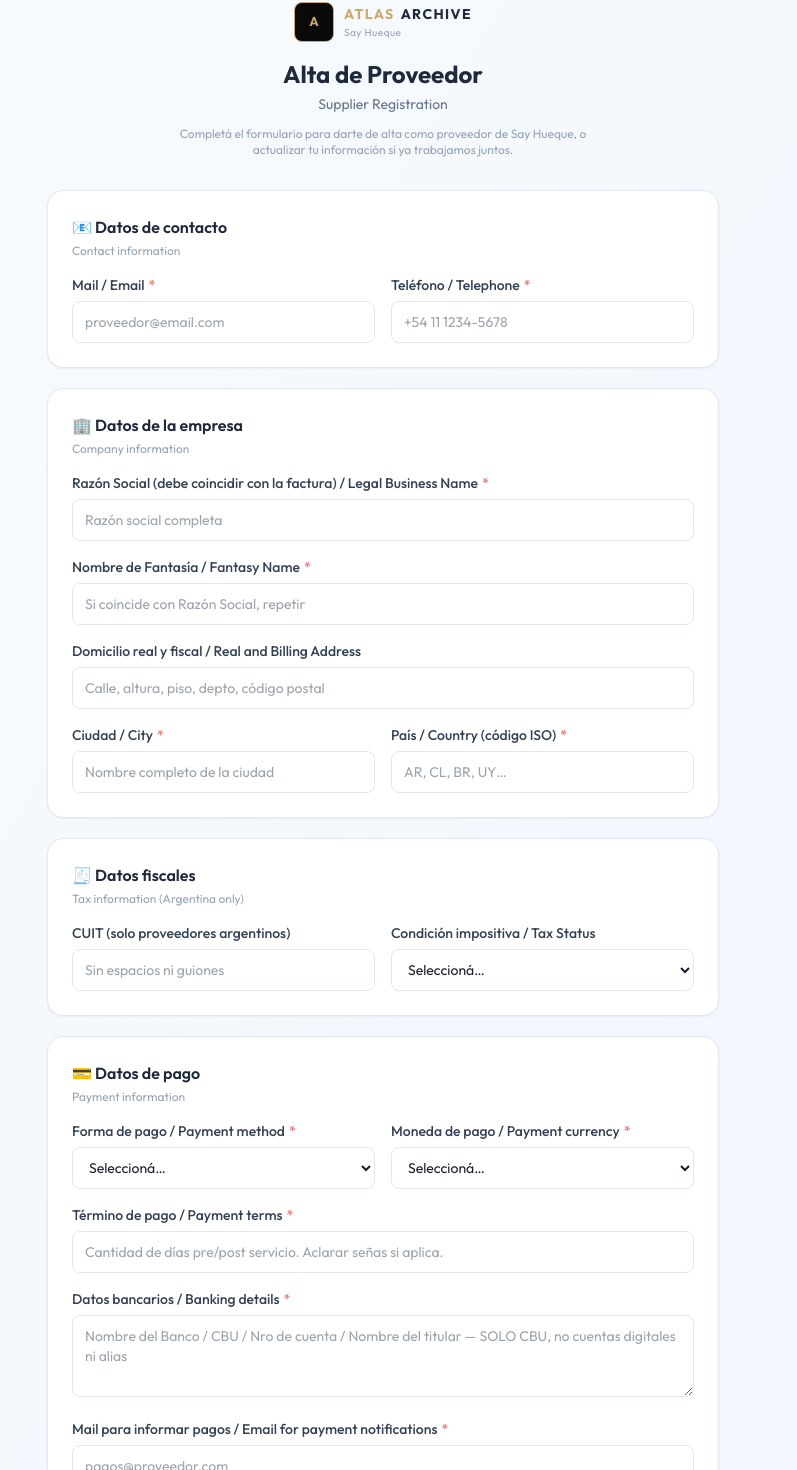
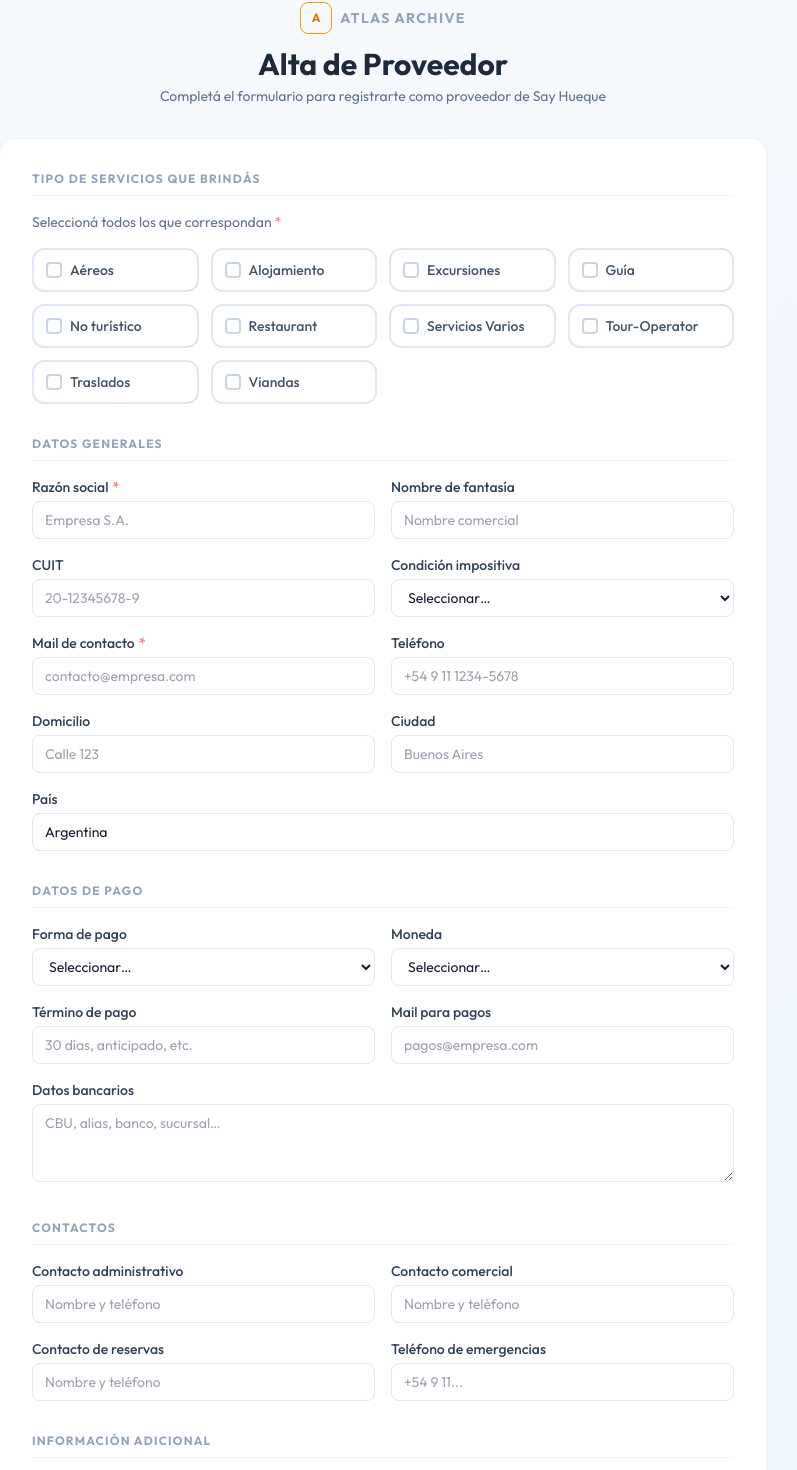
Before and after one commit to martinkSH/Tickets-BBDD, a Next.js app: page /alta-proveedor in a window 1280 px wide. Shown: the part 38-1508 px from the top of the page, without its empty margins (257-1054 px from the left). Built offline with nearby package versions, Linux system fonts and the light colour scheme.

Commit message:
Update page.tsx

```diff
--- a/app/alta-proveedor/page.tsx
+++ b/app/alta-proveedor/page.tsx
@@ -1,218 +1,224 @@
 'use client'
 
 import { useState } from 'react'
+import { createClient } from '@/lib/supabase/client'
+
+const SERVICIOS = [
+  'Aéreos',
+  'Alojamiento',
+  'Excursiones',
+  'Guía',
+  'No turístico',
+  'Restaurant',
+  'Servicios Varios',
+  'Tour-Operator',
+  'Traslados',
+  'Viandas',
+]
+
+const inputCls = "w-full border border-slate-200 rounded-lg px-3 py-2 text-sm focus:outline-none focus:ring-2 focus:ring-blue-500 bg-white"
+const labelCls = "block text-sm font-medium text-slate-700 mb-1"
 
 type Step = 'form' | 'success'
-
-const inputCls = "w-full border border-slate-200 rounded-lg px-3 py-2.5 text-sm focus:outline-none focus:ring-2 focus:ring-blue-500 bg-white"
-const labelCls = "block text-sm font-medium text-slate-700 mb-1.5"
-
-function Field({ label, req, children }: { label: string; req?: boolean; children: React.ReactNode }) {
-  return (
-    <div>
-      <label className={labelCls}>{label}{req && <span className="text-red-400 ml-1">*</span>}</label>
-      {children}
-    </div>
-  )
-}
-
-function Section({ title, sub, children }: { title: string; sub?: string; children: React.ReactNode }) {
-  return (
-    <div className="bg-white rounded-2xl border border-slate-200 p-6 shadow-sm">
-      <h2 className="text-base font-semibold text-slate-800 mb-1">{title}</h2>
-      {sub && <p className="text-xs text-slate-400 mb-4">{sub}</p>}
-      <div className="grid grid-cols-1 md:grid-cols-2 gap-4">{children}</div>
-    </div>
-  )
-}
 
 export default function AltaProveedorPage() {
   const [step, setStep] = useState<Step>('form')
   const [loading, setLoading] = useState(false)
   const [error, setError] = useState('')
   const [form, setForm] = useState({
-    mail_contacto: '', razon_social: '', nombre_fantasia: '',
-    domicilio: '', ciudad: '', pais: '', telefono: '',
-    cuit: '', condicion_impositiva: '',
-    forma_pago: '', moneda_pago: '', termino_pago: '', datos_bancarios: '', mail_pagos: '',
-    contacto_admin: '', contacto_comercial: '', contacto_reservas: '', telefono_emergencias: '',
+    razon_social: '', nombre_fantasia: '', cuit: '',
+    condicion_impositiva: '', mail_contacto: '', telefono: '',
+    domicilio: '', ciudad: '', pais: 'Argentina',
+    forma_pago: '', moneda_pago: '', termino_pago: '',
+    datos_bancarios: '', mail_pagos: '',
+    contacto_admin: '', contacto_comercial: '', contacto_reservas: '',
+    telefono_emergencias: '', comentario: '',
   })
+  const [servicios, setServicios] = useState<string[]>([])
+
   const set = (k: keyof typeof form) => (e: React.ChangeEvent<HTMLInputElement | HTMLTextAreaElement | HTMLSelectElement>) =>
     setForm(f => ({ ...f, [k]: e.target.value }))
 
-  const submit = async (e: React.FormEvent) => {
-    e.preventDefault()
-    if (!form.mail_contacto || !form.razon_social || !form.nombre_fantasia || !form.ciudad || !form.pais || !form.telefono || !form.contacto_admin) {
-      setError('Por favor completá todos los campos obligatorios.'); return
+  const toggleServicio = (s: string) =>
+    setServicios(prev => prev.includes(s) ? prev.filter(x => x !== s) : [...prev, s])
+
+  const handleSubmit = async () => {
+    if (!form.razon_social || !form.mail_contacto) {
+      setError('Completá al menos razón social y mail de contacto.'); return
     }
-    setLoading(true); setError('')
-    const res = await fetch('/api/proveedores', {
-      method: 'POST', headers: { 'Content-Type': 'application/json' },
-      body: JSON.stringify(form),
-    })
-    const data = await res.json()
-    if (!res.ok) { setError(data.error || 'Error al enviar'); setLoading(false); return }
+    if (servicios.length === 0) {
+      setError('Seleccioná al menos un tipo de servicio.'); return
+    }
+    setError(''); setLoading(true)
+    const sb = createClient()
+    const { error: err } = await sb.from('proveedores').insert({ ...form, servicios })
+    setLoading(false)
+    if (err) { setError('Error al guardar: ' + err.message); return }
     setStep('success')
-    setLoading(false)
   }
 
   if (step === 'success') return (
-    <div className="min-h-screen bg-gradient-to-br from-slate-50 to-blue-50 flex items-center justify-center p-4">
-      <div className="bg-white rounded-2xl shadow-lg p-10 max-w-md w-full text-center">
-        <div className="w-16 h-16 bg-emerald-100 rounded-full flex items-center justify-center mx-auto mb-4">
-          <svg width="32" height="32" viewBox="0 0 24 24" fill="none" stroke="#059669" strokeWidth="2.5" strokeLinecap="round" strokeLinejoin="round"><polyline points="20 6 9 17 4 12"/></svg>
-        </div>
-        <h1 className="text-2xl font-bold text-slate-800 mb-2">¡Solicitud enviada!</h1>
-        <p className="text-slate-500 text-sm">Recibimos tu solicitud de alta. Nuestro equipo la revisará y te contactará a la brevedad.</p>
-        <p className="text-slate-400 text-xs mt-4">Say Hueque · Argentina & Chile Journeys</p>
+    <div className="min-h-screen flex items-center justify-center bg-gradient-to-br from-slate-50 to-blue-50 p-4">
+      <div className="bg-white rounded-2xl shadow-xl p-10 max-w-md w-full text-center">
+        <div className="text-5xl mb-4">✅</div>
+        <h2 className="text-2xl font-bold text-slate-800 mb-2">¡Alta registrada!</h2>
+        <p className="text-slate-500 text-sm mb-6">Tu solicitud de alta como proveedor fue enviada correctamente. Nos contactaremos a la brevedad.</p>
+        <button onClick={() => { setStep('form'); setForm({ razon_social:'',nombre_fantasia:'',cuit:'',condicion_impositiva:'',mail_contacto:'',telefono:'',domicilio:'',ciudad:'',pais:'Argentina',forma_pago:'',moneda_pago:'',termino_pago:'',datos_bancarios:'',mail_pagos:'',contacto_admin:'',contacto_comercial:'',contacto_reservas:'',telefono_emergencias:'',comentario:'' }); setServicios([]) }}
+          className="bg-blue-600 text-white px-6 py-2 rounded-lg text-sm font-medium hover:bg-blue-700 transition">
+          Registrar otro proveedor
+        </button>
       </div>
+    </div>
+  )
+
+  const Section = ({ title, children }: { title: string; children: React.ReactNode }) => (
+    <div className="mb-8">
+      <h3 className="text-xs font-bold uppercase tracking-widest text-slate-400 mb-4 pb-2 border-b border-slate-100">{title}</h3>
+      {children}
+    </div>
+  )
+
+  const Row = ({ children }: { children: React.ReactNode }) => (
+    <div className="grid grid-cols-1 md:grid-cols-2 gap-4 mb-4">{children}</div>
+  )
+
+  const Field = ({ label, req, children }: { label: string; req?: boolean; children: React.ReactNode }) => (
+    <div>
+      <label className={labelCls}>{label}{req && <span className="text-red-400 ml-1">*</span>}</label>
+      {children}
     </div>
   )
 
   return (
     <div className="min-h-screen bg-gradient-to-br from-slate-50 to-blue-50 py-10 px-4">
-      <div className="max-w-2xl mx-auto">
+      <div className="max-w-3xl mx-auto">
         {/* Header */}
         <div className="text-center mb-8">
-          <div style={{ display: 'inline-flex', alignItems: 'center', gap: 10, marginBottom: 16 }}>
-            <div style={{ width: 40, height: 40, borderRadius: 8, border: '1px solid #c9a96e', display: 'flex', alignItems: 'center', justifyContent: 'center', background: '#0a0a0a' }}>
-              <span style={{ fontSize: 13, fontWeight: 800, color: '#c9a96e' }}>A</span>
+          <div className="inline-flex items-center gap-2 mb-3">
+            <div className="w-8 h-8 rounded-lg border border-amber-500 flex items-center justify-center">
+              <span className="text-xs font-black text-amber-600">A</span>
             </div>
-            <div style={{ textAlign: 'left' }}>
-              <div style={{ display: 'flex', gap: 6 }}>
-                <span style={{ fontSize: 14, fontWeight: 700, color: '#c9a96e', letterSpacing: '0.1em', textTransform: 'uppercase' }}>Atlas</span>
-                <span style={{ fontSize: 14, fontWeight: 700, color: '#1e293b', letterSpacing: '0.1em', textTransform: 'uppercase' }}>Archive</span>
-              </div>
-              <p style={{ margin: 0, fontSize: 10, color: '#94a3b8', letterSpacing: '0.05em' }}>Say Hueque</p>
-            </div>
+            <span className="text-sm font-bold text-slate-400 uppercase tracking-widest">Atlas Archive</span>
           </div>
-          <h1 className="text-2xl font-bold text-slate-800">Alta de Proveedor</h1>
-          <p className="text-slate-500 text-sm mt-1">Supplier Registration</p>
-          <p className="text-slate-400 text-xs mt-3 max-w-md mx-auto">
-            Completá el formulario para darte de alta como proveedor de Say Hueque, o actualizar tu información si ya trabajamos juntos.
-          </p>
+          <h1 className="text-3xl font-bold text-slate-800 mb-1">Alta de Proveedor</h1>
+          <p className="text-slate-500 text-sm">Completá el formulario para registrarte como proveedor de Say Hueque</p>
         </div>
 
-        <form onSubmit={submit} className="flex flex-col gap-5">
-          {/* Contacto */}
-          <Section title="📧 Datos de contacto" sub="Contact information">
-            <Field label="Mail / Email" req>
-              <input type="email" value={form.mail_contacto} onChange={set('mail_contacto')} className={inputCls} placeholder="proveedor@email.com" />
-            </Field>
-            <Field label="Teléfono / Telephone" req>
-              <input value={form.telefono} onChange={set('telefono')} className={inputCls} placeholder="+54 11 1234-5678" />
+        <div className="bg-white rounded-2xl shadow-sm border border-slate-100 p-8">
+
+          {/* ── TIPOS DE SERVICIO ── */}
+          <Section title="Tipo de servicios que brindás">
+            <p className="text-sm text-slate-500 mb-4">Seleccioná todos los que correspondan <span className="text-red-400">*</span></p>
+            <div className="grid grid-cols-2 sm:grid-cols-3 md:grid-cols-4 gap-3">
+              {SERVICIOS.map(s => {
+                const sel = servicios.includes(s)
+                return (
+                  <button key={s} type="button" onClick={() => toggleServicio(s)}
+                    className="flex items-center gap-2 px-3 py-2.5 rounded-xl border-2 text-sm font-medium transition-all text-left"
+                    style={{
+                      borderColor: sel ? '#3b82f6' : '#e2e8f0',
+                      background: sel ? '#eff6ff' : 'white',
+                      color: sel ? '#1d4ed8' : '#475569',
+                    }}>
+                    <div style={{
+                      width: 16, height: 16, borderRadius: 4, border: '2px solid',
+                      borderColor: sel ? '#3b82f6' : '#cbd5e1',
+                      background: sel ? '#3b82f6' : 'white',
+                      display: 'flex', alignItems: 'center', justifyContent: 'center',
+                      flexShrink: 0,
+                    }}>
+                      {sel && <svg width="10" height="10" viewBox="0 0 24 24" fill="none" stroke="white" strokeWidth="3" strokeLinecap="round" strokeLinejoin="round"><polyline points="20 6 9 17 4 12"/></svg>}
+                    </div>
+                    {s}
+                  </button>
+                )
+              })}
+            </div>
+            {servicios.length > 0 && (
+              <p className="text-xs text-blue-600 mt-3 font-medium">
+                Seleccionados: {servicios.join(', ')}
+              </p>
+            )}
+          </Section>
+
+          {/* ── DATOS GENERALES ── */}
+          <Section title="Datos generales">
+            <Row>
+              <Field label="Razón social" req><input value={form.razon_social} onChange={set('razon_social')} className={inputCls} placeholder="Empresa S.A." /></Field>
+              <Field label="Nombre de fantasía"><input value={form.nombre_fantasia} onChange={set('nombre_fantasia')} className={inputCls} placeholder="Nombre comercial" /></Field>
+            </Row>
+            <Row>
+              <Field label="CUIT"><input value={form.cuit} onChange={set('cuit')} className={inputCls} placeholder="20-12345678-9" /></Field>
+              <Field label="Condición impositiva">
+                <select value={form.condicion_impositiva} onChange={set('condicion_impositiva')} className={inputCls}>
+                  <option value="">Seleccionar…</option>
+                  {['Responsable Inscripto','Monotributista','Exento','Consumidor Final','No responsable'].map(o => <option key={o}>{o}</option>)}
+                </select>
+              </Field>
+            </Row>
+            <Row>
+              <Field label="Mail de contacto" req><input type="email" value={form.mail_contacto} onChange={set('mail_contacto')} className={inputCls} placeholder="contacto@empresa.com" /></Field>
+              <Field label="Teléfono"><input value={form.telefono} onChange={set('telefono')} className={inputCls} placeholder="+54 9 11 1234-5678" /></Field>
+            </Row>
+            <Row>
+              <Field label="Domicilio"><input value={form.domicilio} onChange={set('domicilio')} className={inputCls} placeholder="Calle 123" /></Field>
+              <Field label="Ciudad"><input value={form.ciudad} onChange={set('ciudad')} className={inputCls} placeholder="Buenos Aires" /></Field>
+            </Row>
+            <Field label="País"><input value={form.pais} onChange={set('pais')} className={inputCls} /></Field>
+          </Section>
+
+          {/* ── DATOS DE PAGO ── */}
+          <Section title="Datos de pago">
+            <Row>
+              <Field label="Forma de pago">
+                <select value={form.forma_pago} onChange={set('forma_pago')} className={inputCls}>
+                  <option value="">Seleccionar…</option>
+                  {['Transferencia bancaria','Cheque','Efectivo','Tarjeta de crédito','Western Union'].map(o => <option key={o}>{o}</option>)}
+                </select>
+              </Field>
+              <Field label="Moneda">
+                <select value={form.moneda_pago} onChange={set('moneda_pago')} className={inputCls}>
+                  <option value="">Seleccionar…</option>
+                  {['ARS','USD','EUR'].map(o => <option key={o}>{o}</option>)}
+                </select>
+              </Field>
+            </Row>
+            <Row>
+              <Field label="Término de pago"><input value={form.termino_pago} onChange={set('termino_pago')} className={inputCls} placeholder="30 días, anticipado, etc." /></Field>
+              <Field label="Mail para pagos"><input type="email" value={form.mail_pagos} onChange={set('mail_pagos')} className={inputCls} placeholder="pagos@empresa.com" /></Field>
+            </Row>
+            <Field label="Datos bancarios">
+              <textarea value={form.datos_bancarios} onChange={set('datos_bancarios')} className={inputCls} rows={3} placeholder="CBU, alias, banco, sucursal…" />
             </Field>
           </Section>
 
-          {/* Empresa */}
-          <Section title="🏢 Datos de la empresa" sub="Company information">
-            <div className="md:col-span-2">
-              <Field label="Razón Social (debe coincidir con la factura) / Legal Business Name" req>
-                <input value={form.razon_social} onChange={set('razon_social')} className={inputCls} placeholder="Razón social completa" />
-              </Field>
-            </div>
-            <div className="md:col-span-2">
-              <Field label="Nombre de Fantasía / Fantasy Name" req>
-                <input value={form.nombre_fantasia} onChange={set('nombre_fantasia')} className={inputCls} placeholder="Si coincide con Razón Social, repetir" />
-              </Field>
-            </div>
-            <div className="md:col-span-2">
-              <Field label="Domicilio real y fiscal / Real and Billing Address">
-                <input value={form.domicilio} onChange={set('domicilio')} className={inputCls} placeholder="Calle, altura, piso, depto, código postal" />
-              </Field>
-            </div>
-            <Field label="Ciudad / City" req>
-              <input value={form.ciudad} onChange={set('ciudad')} className={inputCls} placeholder="Nombre completo de la ciudad" />
-            </Field>
-            <Field label="País / Country (código ISO)" req>
-              <input value={form.pais} onChange={set('pais')} className={inputCls} placeholder="AR, CL, BR, UY…" maxLength={2} />
+          {/* ── CONTACTOS ── */}
+          <Section title="Contactos">
+            <Row>
+              <Field label="Contacto administrativo"><input value={form.contacto_admin} onChange={set('contacto_admin')} className={inputCls} placeholder="Nombre y teléfono" /></Field>
+              <Field label="Contacto comercial"><input value={form.contacto_comercial} onChange={set('contacto_comercial')} className={inputCls} placeholder="Nombre y teléfono" /></Field>
+            </Row>
+            <Row>
+              <Field label="Contacto de reservas"><input value={form.contacto_reservas} onChange={set('contacto_reservas')} className={inputCls} placeholder="Nombre y teléfono" /></Field>
+              <Field label="Teléfono de emergencias"><input value={form.telefono_emergencias} onChange={set('telefono_emergencias')} className={inputCls} placeholder="+54 9 11..." /></Field>
+            </Row>
+          </Section>
+
+          {/* ── COMENTARIOS ── */}
+          <Section title="Información adicional">
+            <Field label="Comentarios u observaciones">
+              <textarea value={form.comentario} onChange={set('comentario')} className={inputCls} rows={4} placeholder="Cualquier información adicional relevante…" />
             </Field>
           </Section>
 
-          {/* Fiscal */}
-          <Section title="🧾 Datos fiscales" sub="Tax information (Argentina only)">
-            <Field label="CUIT (solo proveedores argentinos)">
-              <input value={form.cuit} onChange={set('cuit')} className={inputCls} placeholder="Sin espacios ni guiones" />
-            </Field>
-            <Field label="Condición impositiva / Tax Status">
-              <select value={form.condicion_impositiva} onChange={set('condicion_impositiva')} className={inputCls}>
-                <option value="">Seleccioná…</option>
-                <option>Responsable inscripto</option>
-                <option>Monotributista</option>
-                <option>Exento</option>
-                <option>No Responsable</option>
-              </select>
-            </Field>
-          </Section>
+          {error && <p className="text-red-500 text-sm mb-4 bg-red-50 px-4 py-3 rounded-lg">{error}</p>}
 
-          {/* Pago */}
-          <Section title="💳 Datos de pago" sub="Payment information">
-            <Field label="Forma de pago / Payment method" req>
-              <select value={form.forma_pago} onChange={set('forma_pago')} className={inputCls}>
-                <option value="">Seleccioná…</option>
-                <option>Cuenta Corriente</option>
-                <option>Prepago (pago por adelantado)</option>
-              </select>
-            </Field>
-            <Field label="Moneda de pago / Payment currency" req>
-              <select value={form.moneda_pago} onChange={set('moneda_pago')} className={inputCls}>
-                <option value="">Seleccioná…</option>
-                {['USD BNA','USD MEP','ARS','CLP','BRL','EUR'].map(m => <option key={m}>{m}</option>)}
-              </select>
-            </Field>
-            <div className="md:col-span-2">
-              <Field label="Término de pago / Payment terms" req>
-                <input value={form.termino_pago} onChange={set('termino_pago')} className={inputCls} placeholder="Cantidad de días pre/post servicio. Aclarar señas si aplica." />
-              </Field>
-            </div>
-            <div className="md:col-span-2">
-              <Field label="Datos bancarios / Banking details" req>
-                <textarea value={form.datos_bancarios} onChange={set('datos_bancarios')} className={inputCls} rows={3}
-                  placeholder="Nombre del Banco / CBU / Nro de cuenta / Nombre del titular — SOLO CBU, no cuentas digitales ni alias" />
-              </Field>
-            </div>
-            <div className="md:col-span-2">
-              <Field label="Mail para informar pagos / Email for payment notifications" req>
-                <input type="email" value={form.mail_pagos} onChange={set('mail_pagos')} className={inputCls} placeholder="pagos@proveedor.com" />
-              </Field>
-            </div>
-          </Section>
-
-          {/* Contactos */}
-          <Section title="👥 Contactos" sub="Key contacts">
-            <div className="md:col-span-2">
-              <Field label="Contacto Administración / Administration Contact" req>
-                <input value={form.contacto_admin} onChange={set('contacto_admin')} className={inputCls} placeholder="Nombre completo, Email, Teléfono" />
-              </Field>
-            </div>
-            <div className="md:col-span-2">
-              <Field label="Contacto Comercial / Commercial Contact">
-                <input value={form.contacto_comercial} onChange={set('contacto_comercial')} className={inputCls} placeholder="Nombre completo, Email, Teléfono" />
-              </Field>
-            </div>
-            <div className="md:col-span-2">
-              <Field label="Reservas / Reservations">
-                <input value={form.contacto_reservas} onChange={set('contacto_reservas')} className={inputCls} placeholder="Nombre completo, Email, Teléfono" />
-              </Field>
-            </div>
-            <div className="md:col-span-2">
-              <Field label="Teléfono de guardia/emergencias / Emergency phone">
-                <input value={form.telefono_emergencias} onChange={set('telefono_emergencias')} className={inputCls} placeholder="+54 11 9999-9999" />
-              </Field>
-            </div>
-          </Section>
-
-          {error && <div className="bg-red-50 border border-red-200 rounded-xl px-4 py-3 text-sm text-red-700">{error}</div>}
-
-          <button type="submit" disabled={loading}
-            className="w-full py-3 rounded-xl bg-blue-600 text-white font-semibold text-sm hover:bg-blue-700 disabled:opacity-50 transition-all shadow-sm">
-            {loading ? 'Enviando…' : 'Enviar solicitud de alta'}
+          <button onClick={handleSubmit} disabled={loading}
+            className="w-full py-3 rounded-xl font-semibold text-white transition-all text-sm"
+            style={{ background: loading ? '#94a3b8' : '#e8573f', cursor: loading ? 'not-allowed' : 'pointer' }}>
+            {loading ? 'Enviando…' : 'Enviar formulario de alta →'}
           </button>
-
-          <p className="text-center text-xs text-slate-400 pb-4">
-            Consultas: <a href="mailto:lupe@sayhueque.com" className="text-blue-500">lupe@sayhueque.com</a>
-          </p>
-        </form>
+        </div>
       </div>
     </div>
   )
```
